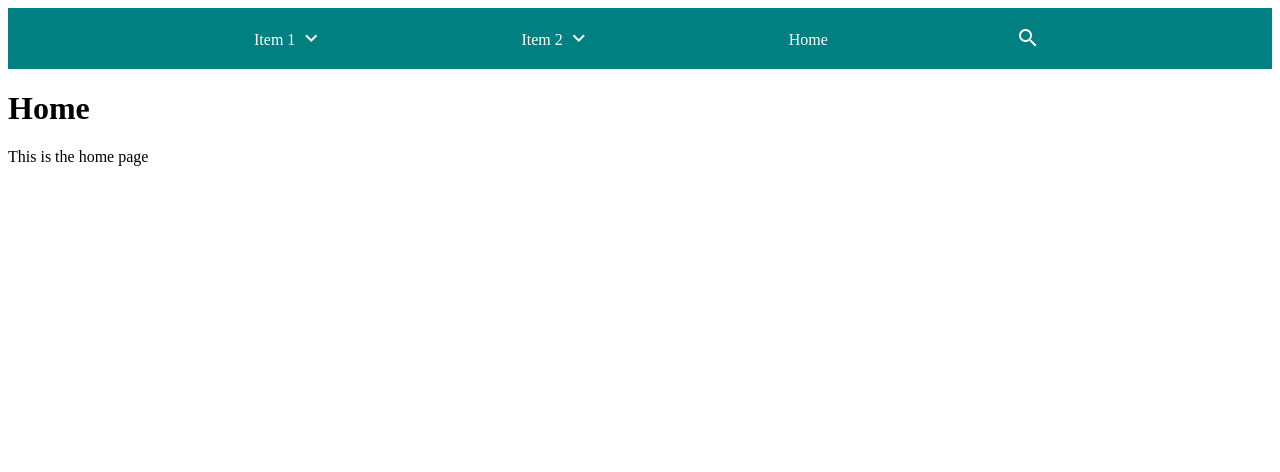
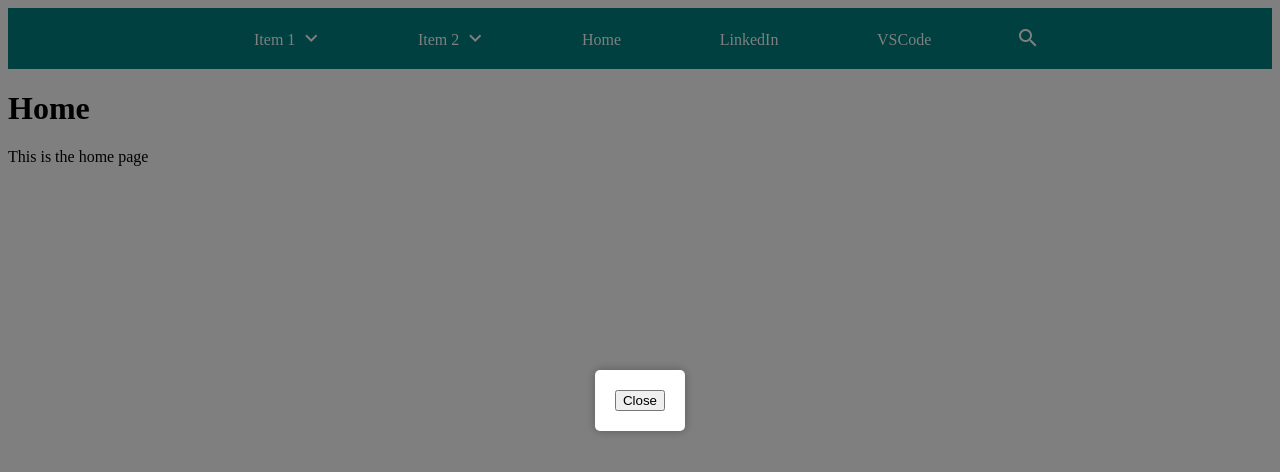
Before and after one commit to MichaelT-178/ForGuy, a Vue app: page / in a window 1280 px wide. Both pictures are taken after a click on the element "search". Shown: the top 472 px of the page. Built offline with nearby package versions, Linux system fonts and the light colour scheme.

Commit message:
Search magnifying glass

```diff
--- a/src/components/Menu.vue
+++ b/src/components/Menu.vue
@@ -9,7 +9,9 @@
               :key="index"
               @mouseover="menuItem.subMenu ? showSubMenu(index) : null;
                           hoveredOver = menuItem.subMenu ? true : false"
-              @mouseout="menuItem.subMenu ? hideSubMenu : null; hoveredOver = false"
+
+              @mouseout="menuItem.subMenu ? hideSubMenu : null;
+                         hoveredOver = false"
               @click="handleMenuClick(menuItem)"
             >
               <span>{{ menuItem.text }}
@@ -33,11 +35,13 @@
             </div>
             <span
               class="material-icons"
-              @click="handleSearchClick"
+              @click="isSearchBox = true"
               style="flex-shrink: 0; margin-top: 3.2px">
               search
             </span>
           </div>
+          <SearchBox v-model:isOpen="isSearchBox">
+          </SearchBox>
         </div>
       </header>
     </div>
@@ -46,10 +50,14 @@
 <script setup>
 import { ref } from 'vue';
 import router from '../router';
+import SearchBox from './SearchBox.vue';
 
 const showMenu = ref(false);
 const activeSubMenuIndex = ref(null);
 const hoveredOver = ref(false);
+
+const isSearchBox = ref(false);
+
 
 const menuItems = [
   {
@@ -71,6 +79,14 @@ const menuItems = [
   },
   {
     text: "Home",
+    route: "/about",
+  },
+  {
+    text: "LinkedIn",
+    route: "/about",
+  },
+  {
+    text: "VSCode",
     route: "/about",
   }
 ];
@@ -163,4 +179,6 @@ a:hover {
   transform: translateY(5.1px);
 }
 
+
+
 </style>
--- /dev/null
+++ b/src/components/SearchBox.vue
@@ -0,0 +1,51 @@
+<template>
+    <div v-if="showBox" class="modal">
+      <div class="modal-content">
+        <button @click="closeModal">Close</button>
+        <slot></slot> <!-- Allows content to be inserted -->
+      </div>
+    </div>
+  </template>
+
+  <script setup>
+  import { ref, defineProps, defineEmits, watchEffect } from 'vue';
+
+  const props = defineProps({
+    isOpen: Boolean
+  });
+
+  const emits = defineEmits(['update:isOpen']);
+
+  const showBox = ref(props.isOpen);
+
+  const closeModal = () => {
+    showBox.value = false;
+    emits('update:isOpen', false);
+  };
+
+  watchEffect(() => {
+    showBox.value = props.isOpen;
+  });
+  </script>
+
+  <style scoped>
+  .modal {
+    position: fixed;
+    top: 0;
+    left: 0;
+    width: 100%;
+    height: 100%;
+    background-color: rgba(0, 0, 0, 0.5);
+    display: flex;
+    justify-content: center;
+    align-items: center;
+    z-index: 2;
+  }
+
+  .modal-content {
+    background-color: #fff;
+    padding: 20px;
+    border-radius: 5px;
+    box-shadow: 0 0 10px rgba(0, 0, 0, 0.3);
+  }
+  </style>
```
